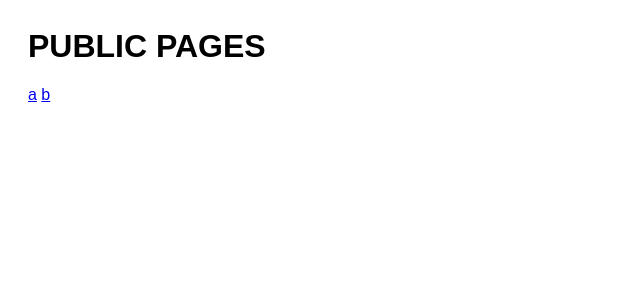
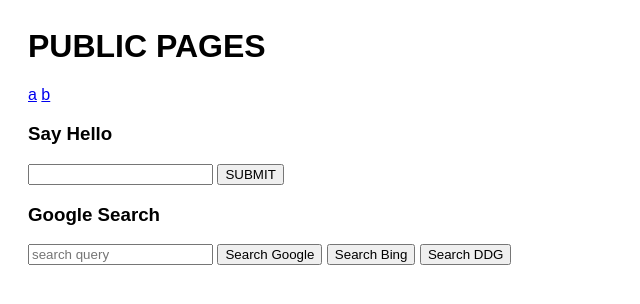
Before and after one commit to narayank9312/expresspractice1, a plain HTML site: page public/index.html in a window 1280 px wide. Shown: the whole page, without its empty margins (0-640 px from the left). Drawn offline with Linux system fonts and the light colour scheme.

Commit message:
formaction
Signed-off-by: Narayan Kumar Jha <narayank9312@gmail.com>

```diff
--- a/public/index.html
+++ b/public/index.html
@@ -13,5 +13,20 @@
     <a href="./a.html">a</a>
     <a href="./b.html">b</a>
 
+    <h3>Say Hello</h3>
+    <form action="/hello" mathod='GET'>
+        <input name = "user" type='text'>
+        <button type="submit">SUBMIT</button>
+    </form>
+
+    <h3>Google Search</h3>
+    <form method='GET'>
+    <!-- <form action="https://google.com/search" method='GET'> -->
+    <input name='q' type="text" placeholder="search query">
+    <button formaction="https://google.com/search" type="submit">Search Google</button>
+    <button formaction="https://bing.com/search" type="submit">Search Bing</button>
+    <button formaction="https://duckduckgo.com" type="submit">Search DDG</button>
+
+    </form>
 </body>
 </html>
--- a/server.js
+++ b/server.js
@@ -3,7 +3,11 @@ const express = require('express');
 const app = express();
 
 app.get('/hello', (req, res) => {
-  res.send('Hello world');
+  let name = 'guest';
+  if (req.query.user) {
+    name = req.query.user;
+  }
+  res.send('Hello world ' + name);
 });
 
 console.log(__dirname + '/public');
```
